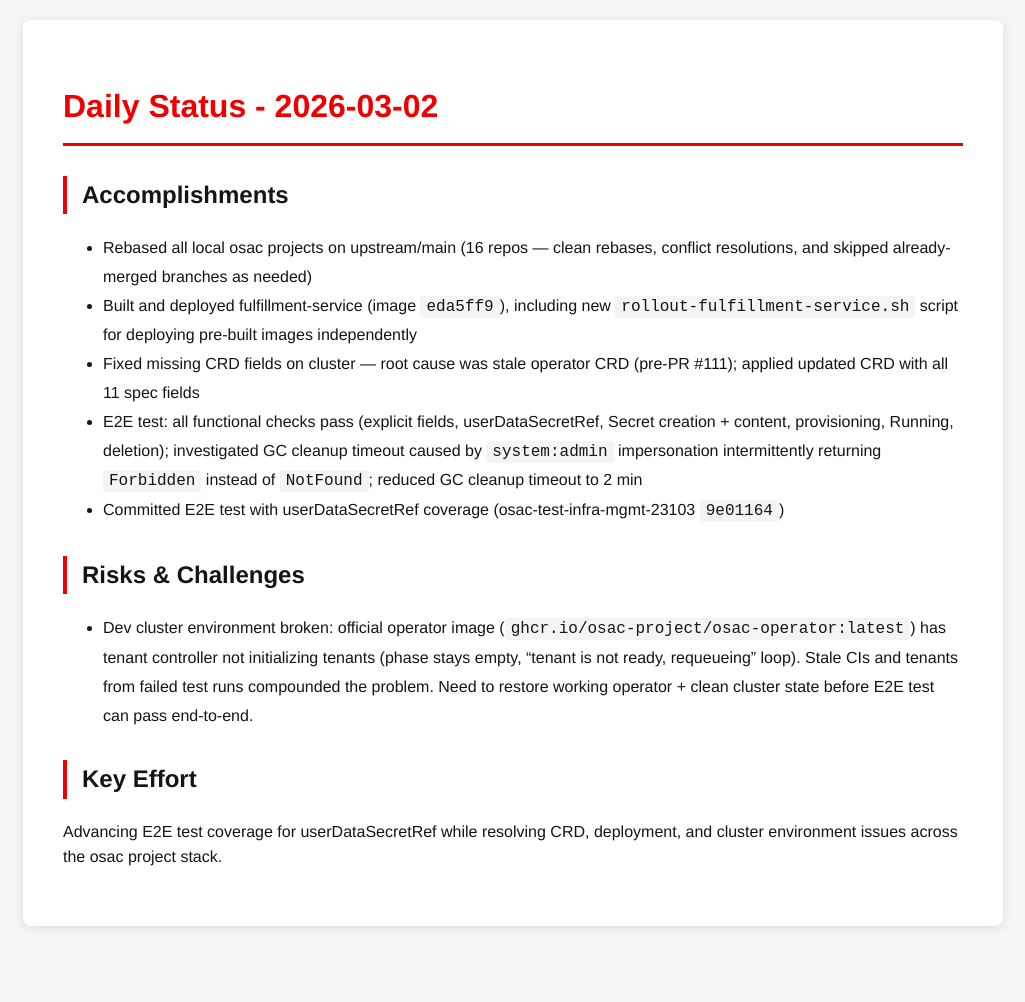
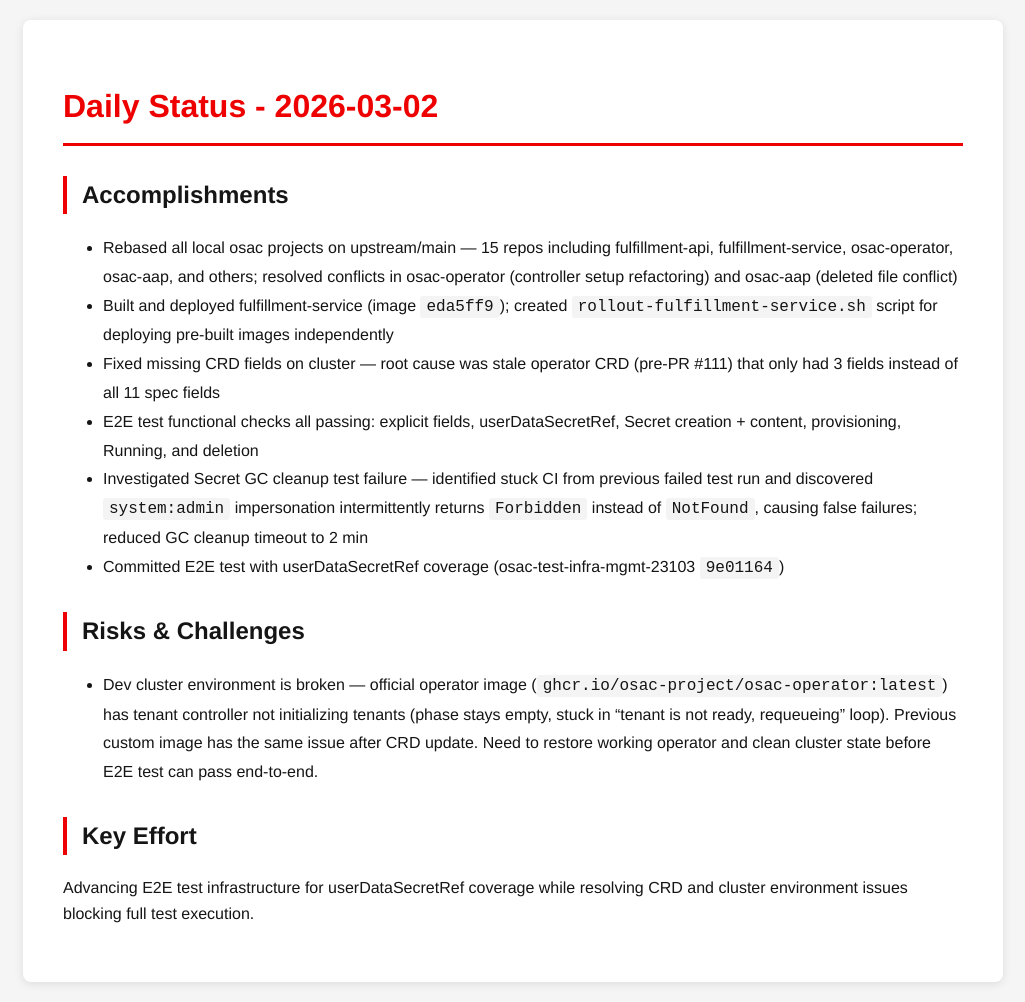
Before and after one commit to tzvatot/daily-status, a Jekyll site: the page built from 2026-03-02.md, in a window 1280 px wide. Shown: the whole page, without its empty margins (127-1152 px from the left). Built offline with Jekyll 4.4.1, drawn with Linux system fonts in a browser that asks for light colours; before the commit the page ends 946 px from its top, so only the background shows below that.

Commit message:
Daily status update - 2026-03-02

```diff
--- a/2026-03-02.md
+++ b/2026-03-02.md
@@ -7,14 +7,15 @@
 # Daily Status - 2026-03-02
 
 ## Accomplishments
-- Rebased all local osac projects on upstream/main (16 repos — clean rebases, conflict resolutions, and skipped already-merged branches as needed)
-- Built and deployed fulfillment-service (image `eda5ff9`), including new `rollout-fulfillment-service.sh` script for deploying pre-built images independently
-- Fixed missing CRD fields on cluster — root cause was stale operator CRD (pre-PR #111); applied updated CRD with all 11 spec fields
-- E2E test: all functional checks pass (explicit fields, userDataSecretRef, Secret creation + content, provisioning, Running, deletion); investigated GC cleanup timeout caused by `system:admin` impersonation intermittently returning `Forbidden` instead of `NotFound`; reduced GC cleanup timeout to 2 min
+- Rebased all local osac projects on upstream/main — 15 repos including fulfillment-api, fulfillment-service, osac-operator, osac-aap, and others; resolved conflicts in osac-operator (controller setup refactoring) and osac-aap (deleted file conflict)
+- Built and deployed fulfillment-service (image `eda5ff9`); created `rollout-fulfillment-service.sh` script for deploying pre-built images independently
+- Fixed missing CRD fields on cluster — root cause was stale operator CRD (pre-PR #111) that only had 3 fields instead of all 11 spec fields
+- E2E test functional checks all passing: explicit fields, userDataSecretRef, Secret creation + content, provisioning, Running, and deletion
+- Investigated Secret GC cleanup test failure — identified stuck CI from previous failed test run and discovered `system:admin` impersonation intermittently returns `Forbidden` instead of `NotFound`, causing false failures; reduced GC cleanup timeout to 2 min
 - Committed E2E test with userDataSecretRef coverage (osac-test-infra-mgmt-23103 `9e01164`)
 
 ## Risks & Challenges
-- Dev cluster environment broken: official operator image (`ghcr.io/osac-project/osac-operator:latest`) has tenant controller not initializing tenants (phase stays empty, "tenant is not ready, requeueing" loop). Stale CIs and tenants from failed test runs compounded the problem. Need to restore working operator + clean cluster state before E2E test can pass end-to-end.
+- Dev cluster environment is broken — official operator image (`ghcr.io/osac-project/osac-operator:latest`) has tenant controller not initializing tenants (phase stays empty, stuck in "tenant is not ready, requeueing" loop). Previous custom image has the same issue after CRD update. Need to restore working operator and clean cluster state before E2E test can pass end-to-end.
 
 ## Key Effort
-Advancing E2E test coverage for userDataSecretRef while resolving CRD, deployment, and cluster environment issues across the osac project stack.
+Advancing E2E test infrastructure for userDataSecretRef coverage while resolving CRD and cluster environment issues blocking full test execution.
```
